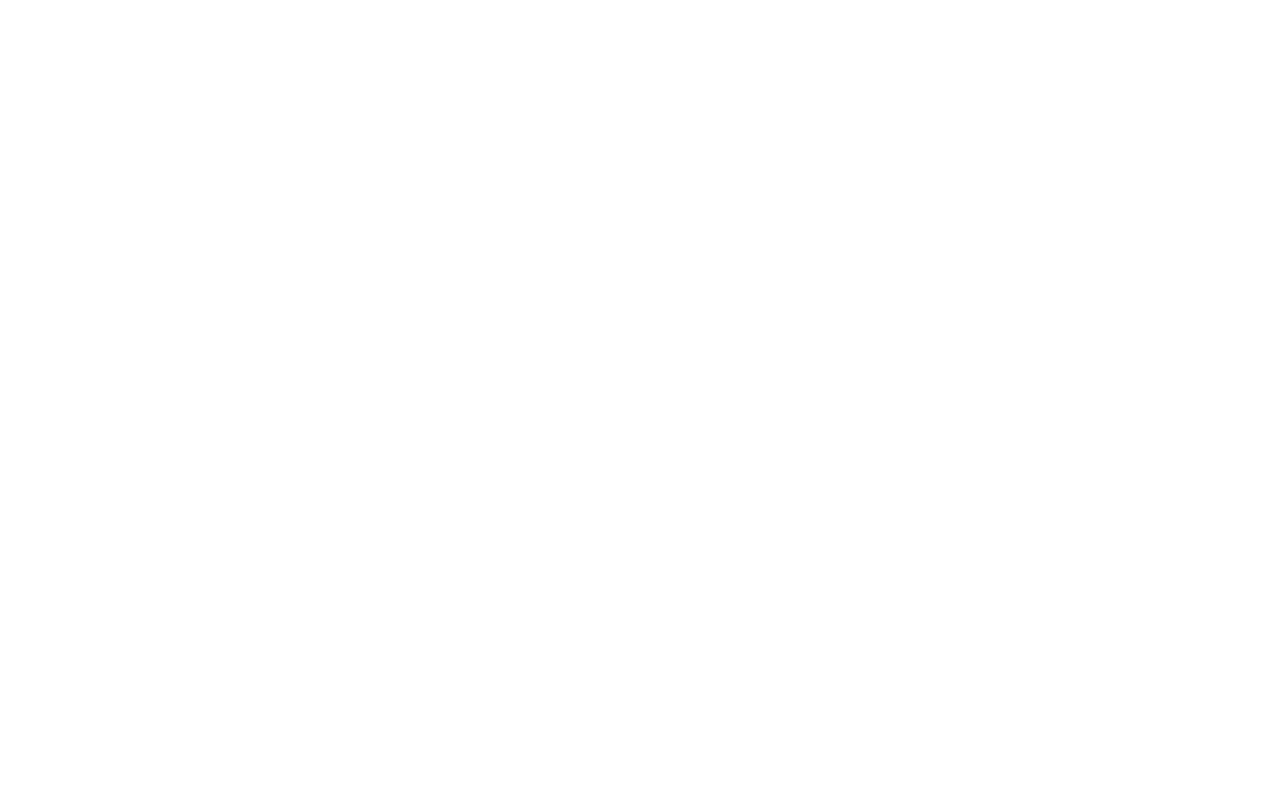
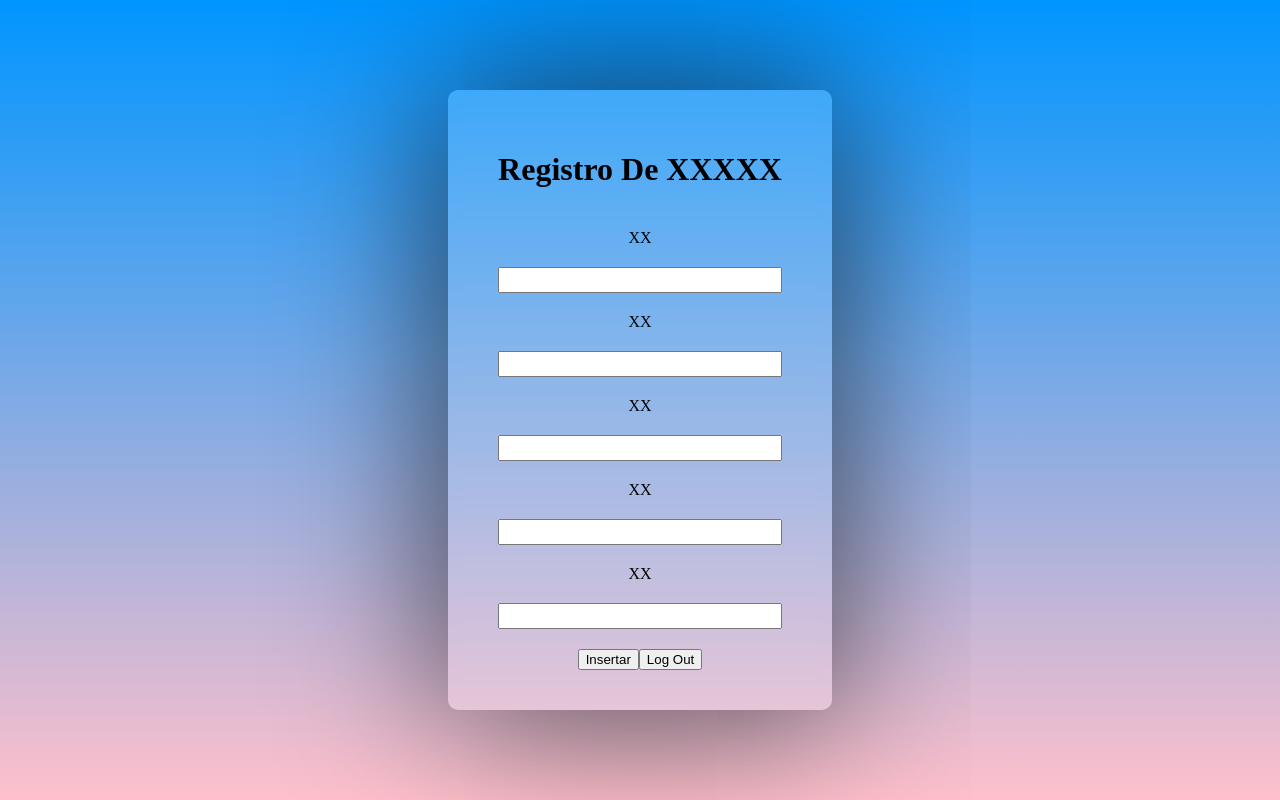
Before and after one commit to DarinelGuillen/ActAliAPI, a React (Vite) app: page /Regist in a window 1280 px wide. Before the commit this address had no page. Built offline with nearby package versions, Linux system fonts and the light colour scheme.

Commit message:
[ADD] View Login, Resgitration and Regist something

```diff
--- a/src/assets/style/index.css
+++ b/src/assets/style/index.css
@@ -2,4 +2,6 @@
     background-color: none;
     margin: 0cm;
     padding: 0cm;
+    font-family: 'Times New Roman', Times, serif;
+    background-attachment: fixed;
 }
--- a/src/assets/style/style.css
+++ b/src/assets/style/style.css
@@ -1,6 +1,44 @@
-.father{
-background-color: green;
+.Father{
+background-color: #4AADC2;
+display: flex;
+align-items: center;
+justify-content: center;
+width: 100%;
+height: 100vh;
 }
-.child{
-    background-color: red;
+#Father{
+    background: linear-gradient(rgb(0, 149, 255), pink);
 }
+.Child{
+    background-color: rgba(255, 255, 255, .15);
+    backdrop-filter: blur(5px);
+    box-shadow: 0 0 10rem 0 rgba(0, 0, 0, 0.726);
+    border-radius: 10px;
+
+    display: flex;
+    align-items: center;
+    justify-content: center;
+    flex-direction: column;
+    width: 30%;
+    padding-top: 30px;
+    padding-bottom: 30px;
+}
+@media(max-width:800px){
+    .Child{
+        width: 40%;
+        box-shadow: 0 0 1rem 0 rgba(3, 48, 246, 0.93);
+    }
+}
+.Child input{
+    width: 100%;
+    height: 20px;
+}
+.LittleBoxy{
+    display: flex;
+    justify-content: center;
+    align-items: center;
+    padding: 10px;
+}
+link{
+    text-decoration: none;
+}
--- a/src/components/atoms/FLogin.jsx
+++ b/src/components/atoms/FLogin.jsx
@@ -1,16 +1,26 @@
 import { useRef } from "react";
-import { useNavigate } from "react-router-dom";
+import {Link} from "react-router-dom"
+
 
 function FLogin(){
-    const formR=useRef();
+    const formL=useRef();
+    const handlerClick=(e)=>{
+        e.preventDefault();
+        to="/Regist"
+    }
     return(
-        <form ref={formR}>
-            <label htmlFor="username">
-                <input type="text" />
-            </label>
-            <label htmlFor="password">
-                <input type="password" />
-            </label>
+        <form ref={formL}>
+
+            <div className="LittleBoxy"><h1>Login</h1></div>
+            <div className="LittleBoxy"><label htmlFor="username">Username</label></div>
+            <div className="LittleBoxy"><input type="text" /></div>
+            <div className="LittleBoxy"><label htmlFor="password">Password</label></div>
+            <div className="LittleBoxy"><input type="password" /></div>
+            <div className="LittleBoxy">
+            <button onClick={handlerClick}>Iniciar </button>
+            <Link to="/Regist"><button>Registrar Algo</button></Link>
+            <Link to="/Registration"><button>Crear o  registrate </button></Link>
+            </div>
         </form>
     )
 }
--- /dev/null
+++ b/src/components/atoms/FRegist.jsx
@@ -0,0 +1,28 @@
+import { useRef } from "react";
+import {Link} from "react-router-dom"
+function FRegist(){
+const formRe=useRef();
+const handlerClick=(e)=>{
+    e.preventDefault();
+}
+    return(
+        <form ref={formRe}>
+            <div className="LittleBoxy"><h1>Registro De XXXXX</h1></div>
+            <div className="LittleBoxy"><label htmlFor="">XX</label></div>
+            <div className="LittleBoxy"><input type="text" /></div>
+            <div className="LittleBoxy"><label htmlFor="">XX</label></div>
+            <div className="LittleBoxy"><input type="text" /></div>
+            <div className="LittleBoxy"><label htmlFor="">XX</label></div>
+            <div className="LittleBoxy"><input type="text" /></div>
+            <div className="LittleBoxy"><label htmlFor="">XX</label></div>
+            <div className="LittleBoxy"><input type="text" /></div>
+            <div className="LittleBoxy"><label htmlFor="">XX</label></div>
+            <div className="LittleBoxy"><input type="text" /></div>
+            <div className="LittleBoxy">
+            <button onClick={handlerClick}>Insertar</button>
+            <Link to="/"><button >Log Out</button></Link>
+            </div>
+        </form>
+    );
+}
+export default FRegist;
--- a/src/components/atoms/FResgistration.jsx
+++ b/src/components/atoms/FResgistration.jsx
@@ -1,19 +1,24 @@
 import { useRef } from "react";
-import { useNavigate } from "react-router-dom";
+import {Link} from "react-router-dom"
 
 function FResgistration(){
     const formR=useRef();
+    const handlerClick=(e)=>{
+        e.preventDefault();
+    }
     return(
         <form ref={formR}>
-            <label htmlFor="">
-                <input type="text" />
-            </label>
-            <label htmlFor="">
-                <input type="text" />
-            </label>
-            <label htmlFor="">
-                <input type="password" />
-            </label>
+            <div className="LittleBoxy"><h1>Registrate</h1></div>
+            <div className="LittleBoxy"><label htmlFor="name">Nombre Completo</label></div>
+            <div className="LittleBoxy"><input type="text" /></div>
+            <div className="LittleBoxy"><label htmlFor="username">Username</label></div>
+            <div className="LittleBoxy"><input type="text" /></div>
+            <div className="LittleBoxy"><label htmlFor="password">Password</label></div>
+            <div className="LittleBoxy"><input type="password" /></div>
+            <div className="LittleBoxy">
+            <button onClick={handlerClick}>Completar</button>
+            <Link to="/"><button >Ya tengo cuenta </button></Link>
+            </div>
         </form>
     )
 }
--- a/src/containers/App.jsx
+++ b/src/containers/App.jsx
@@ -1,13 +1,14 @@
 import {BrowserRouter, Routes, Route} from 'react-router-dom'
 import Login from "../pages/Login";
 import Registration from '../pages/Registration';
-
+import Regist from '../pages/Regist';
 function App() {
     return (
         <BrowserRouter>
         <Routes>
         <Route path="/" element={<Login/>}/>
         <Route path="/Registration" element={<Registration/>}/>
+        <Route path="/Regist" element={<Regist/>}/>
         </Routes>
         </BrowserRouter>
 );
--- a/src/pages/Login.jsx
+++ b/src/pages/Login.jsx
@@ -9,6 +9,7 @@
         <>
         <div className="Father">
             <div className="Child">
+
             <FLogin/>
             </div>
         </div>
--- /dev/null
+++ b/src/pages/Regist.jsx
@@ -0,0 +1,13 @@
+import FRegist from "../components/atoms/FRegist"
+function Regist(){
+    return(
+        <>
+        <div className="Father" id="Father">
+            <div className="Child">
+            <FRegist/>
+            </div>
+        </div>
+       </>
+    )
+}
+export default Regist
--- a/src/pages/Registration.jsx
+++ b/src/pages/Registration.jsx
@@ -4,9 +4,13 @@
 function Registration(){
     return(
         <>
-        <div>
-        <FResgistration/>
+       <div className="Father">
+            <div className="Child">
+            <FResgistration/>
+            </div>
         </div>
+
+
         </>
     )
 }
```
Also changed, not shown: src/components/atoms/Regist.jsx (deleted, +0 -19 lines).
